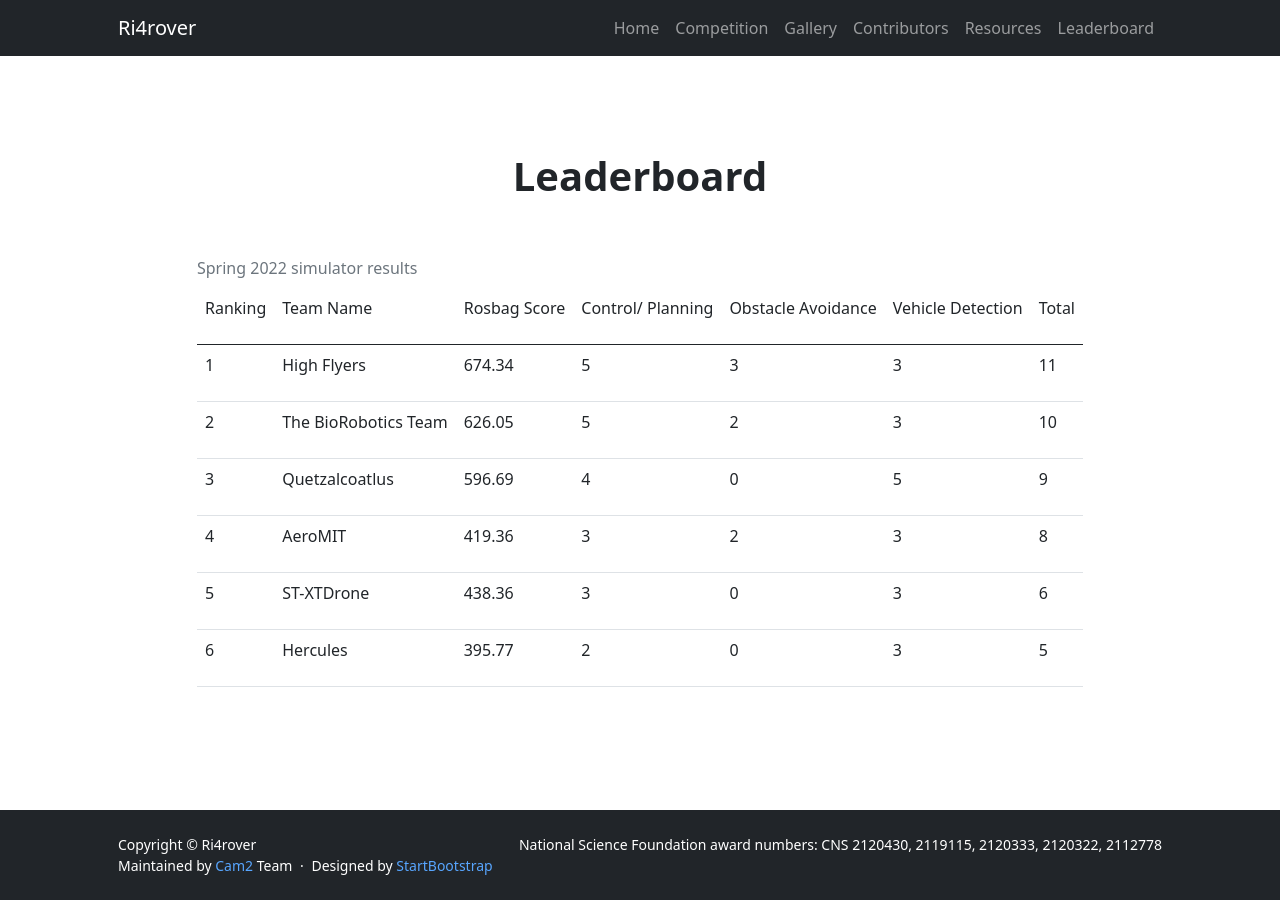
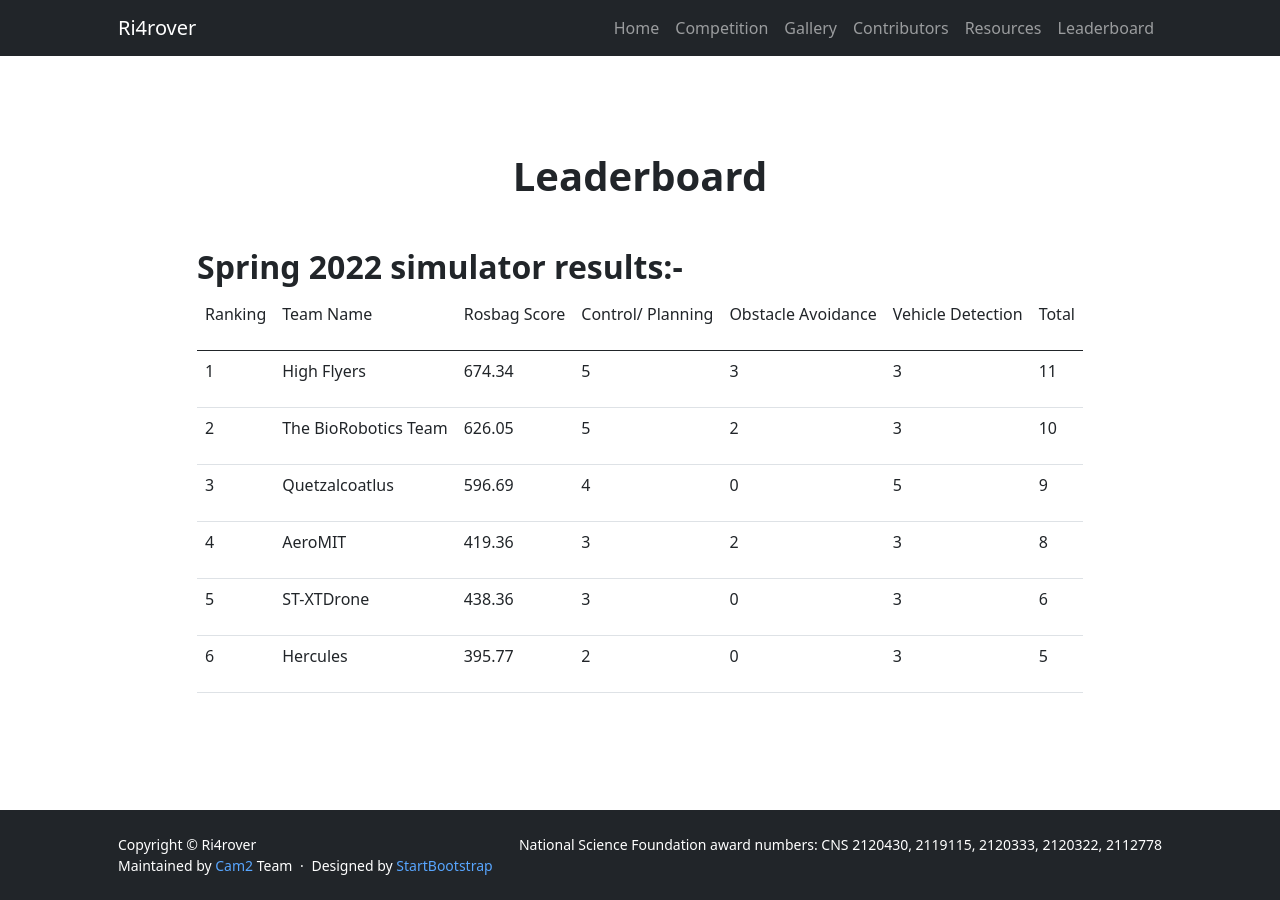
Before and after one commit to OliverQiang/Ri4rover, a Jekyll site: the page built from _pages/leaderboard.html, in a window 1280 px wide. Built offline with Jekyll 4.4.1, drawn with Linux system fonts in a browser that asks for light colours.

Commit message:
Changed leaderboard

```diff
--- a/_pages/leaderboard.html
+++ b/_pages/leaderboard.html
@@ -14,8 +14,9 @@ title: Ri4rover
 
     <div class="row justify-content-center">
         <div class="col-auto">
+            <h2 class="fw-bolder">Spring 2022 simulator results:-</h2>
             <table class="c34 table table-hover table-responsive">
-                <caption align ="top">Spring 2022 simulator results</caption>
+                <!--<caption align ="top">Spring 2022 simulator results</caption> -->
                 <thead>
                     <tr class="c37">
                         <td class="c28" colspan="1" rowspan="1">
```
